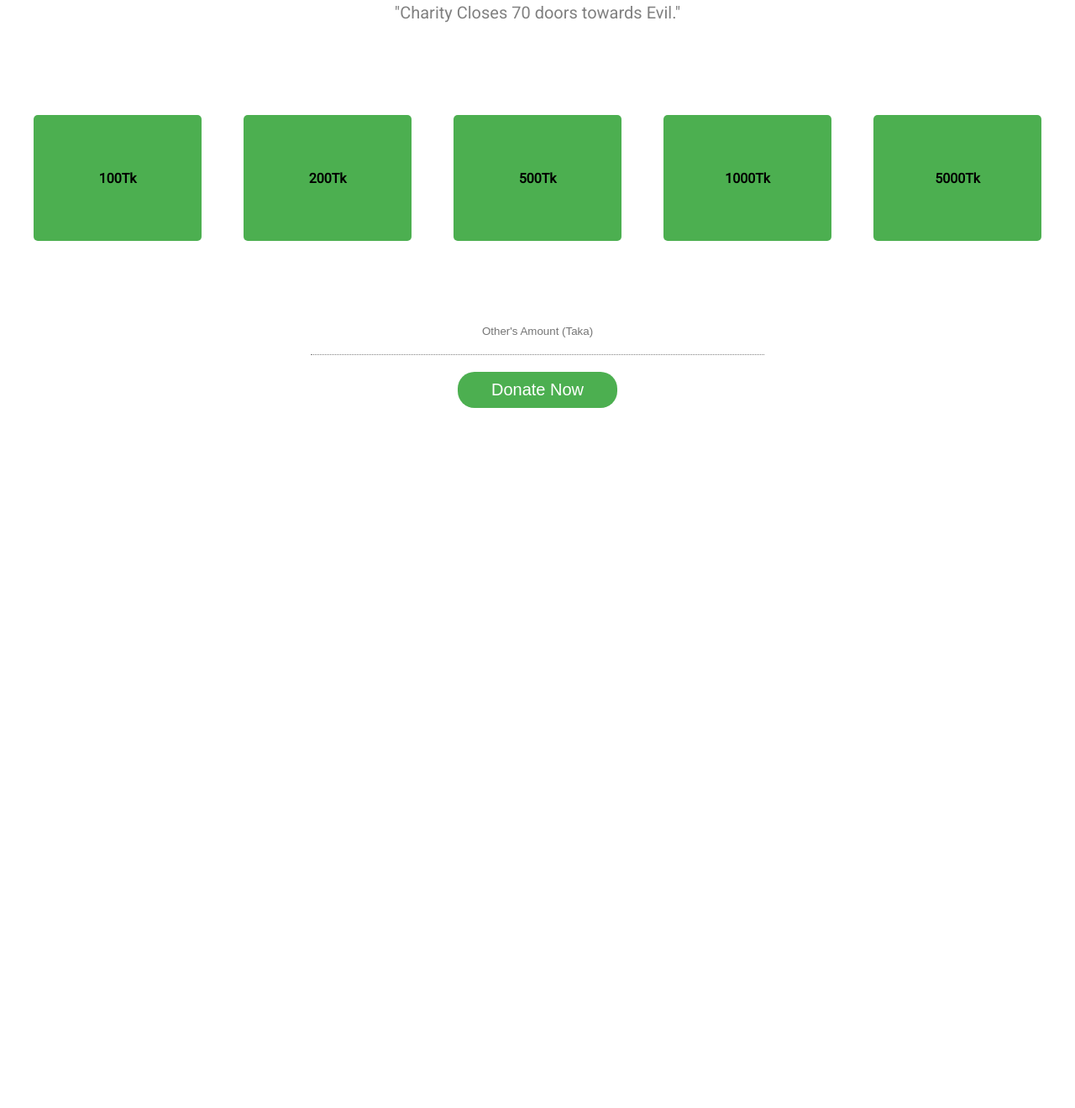
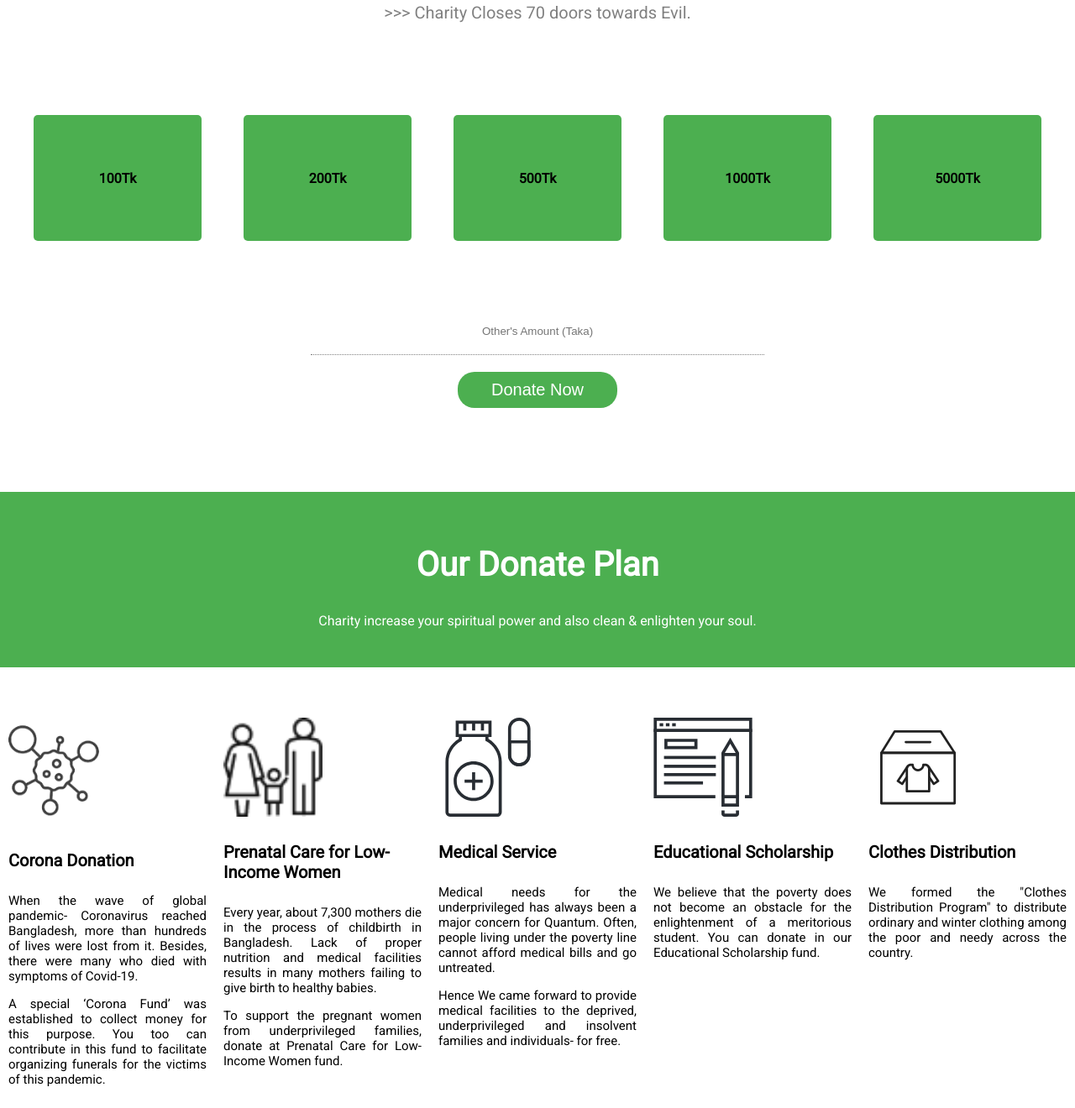
Before and after one commit to rajibdas-it/donate-today, a plain HTML site: page index.html in a window 1280 px wide. Shown: the part 977-2297 px from the top of the page at 84% size. Before the commit the page ends 1463 px from the top, so only its background shows below. Drawn offline with Linux system fonts and the light colour scheme.

Commit message:
Our Donate plan complete

```diff
--- a/index.html
+++ b/index.html
@@ -33,8 +33,7 @@
     <section class="donate">
       <div class="donate-today">
         <h1>Donate Today</h1>
-        <p>"Charity Closes 70 doors towards Evil."</p>
-        <p></p>
+        <p>>>> Charity Closes 70 doors towards Evil.</p>
       </div>
       <div class="amount">
         <div class="amount-item">100Tk</div>
@@ -52,5 +51,78 @@
         <button class="donate-btn">Donate Now</button>
       </div>
     </section>
+
+    <section class="donate-plan">
+      <div class="plan-title">
+        <h1>Our Donate Plan</h1>
+        <p>
+          Charity increase your spiritual power and also clean & enlighten your
+          soul.
+        </p>
+      </div>
+      <div class="donate-sector">
+        <div class="donate-sector-item">
+          <img src="./icons/covid.png" alt="" />
+          <h4 class="fixed-top">Corona Donation</h4>
+          <p>
+            When the wave of global pandemic- Coronavirus reached Bangladesh,
+            more than hundreds of lives were lost from it. Besides, there were
+            many who died with symptoms of Covid-19.
+          </p>
+          <p>
+            A special ‘Corona Fund’ was established to collect money for this
+            purpose. You too can contribute in this fund to facilitate
+            organizing funerals for the victims of this pandemic.
+          </p>
+        </div>
+        <div class="donate-sector-item">
+          <img src="./icons/shelter.png" alt="" />
+          <h4>Prenatal Care for Low-Income Women</h4>
+
+          <p>
+            Every year, about 7,300 mothers die in the process of childbirth in
+            Bangladesh. Lack of proper nutrition and medical facilities results
+            in many mothers failing to give birth to healthy babies.
+          </p>
+          <p>
+            To support the pregnant women from underprivileged families, donate
+            at Prenatal Care for Low-Income Women fund.
+          </p>
+        </div>
+        <div class="donate-sector-item">
+          <img src="./icons/medicine.svg" alt="" />
+          <h4>Medical Service</h4>
+
+          <p>
+            Medical needs for the underprivileged has always been a major
+            concern for Quantum. Often, people living under the poverty line
+            cannot afford medical bills and go untreated.
+          </p>
+          <p>
+            Hence We came forward to provide medical facilities to the deprived,
+            underprivileged and insolvent families and individuals- for free.
+          </p>
+        </div>
+        <div class="donate-sector-item">
+          <img src="./icons/education.svg" alt="" />
+          <h4>Educational Scholarship</h4>
+
+          <p>
+            We believe that the poverty does not become an obstacle for the
+            enlightenment of a meritorious student. You can donate in our
+            Educational Scholarship fund.
+          </p>
+        </div>
+        <div class="donate-sector-item">
+          <img src="./icons/clothes.svg" alt="" />
+          <h4>Clothes Distribution</h4>
+
+          <p>
+            We formed the "Clothes Distribution Program" to distribute ordinary
+            and winter clothing among the poor and needy across the country.
+          </p>
+        </div>
+      </div>
+    </section>
   </body>
 </html>
--- a/style.css
+++ b/style.css
@@ -92,3 +92,61 @@ body {
   text-align: center;
   padding: 20px;
 }
+
+.donate-plan {
+  margin-top: 100px;
+}
+.plan-title {
+  text-align: center;
+  background-color: #4caf50;
+  padding: 30px;
+  color: white;
+}
+.plan-title h1 {
+  font-size: 40px;
+  font-weight: bold;
+}
+
+.donate-sector {
+  display: flex;
+  justify-content: space-evenly;
+  margin-top: 50px;
+}
+
+.donate-sector-item {
+  /* display: flex; */
+  width: 300px;
+  /* height: 150px; */
+  margin: 10px;
+  /* background-color: #4caf50; */
+  /* justify-content: space-evenly; */
+  flex-grow: 1;
+  /* flex-basis: 400; */
+  align-items: center;
+  border-radius: 5px;
+  font-weight: 700;
+}
+.donate-sector-item img {
+  width: 50%;
+}
+.donate-sector-item h4 {
+  font-size: 20px;
+}
+.donate-sector-item p {
+  text-align: justify;
+  font-size: 15px;
+  font-weight: normal;
+}
+
+.donate-sector-item:hover {
+  width: 300px;
+  margin: 10px;
+  justify-content: space-evenly;
+  flex-grow: 1;
+  /* flex-basis: 400; */
+  align-items: center;
+  border-radius: 5px;
+  font-weight: 700;
+  box-shadow: 8px 16px 20px gray;
+  background-color: #fff4d6;
+}
```
Also changed, not shown: icons/000.svg (renamed from icons/icon5.svg), icons/corona-clr-2.webp (added), icons/corona-clr-3.webp (added), icons/corona-clr.png (added), icons/corona.png (added), icons/covid.png (added), icons/education.svg (renamed from icons/icon4.svg).
